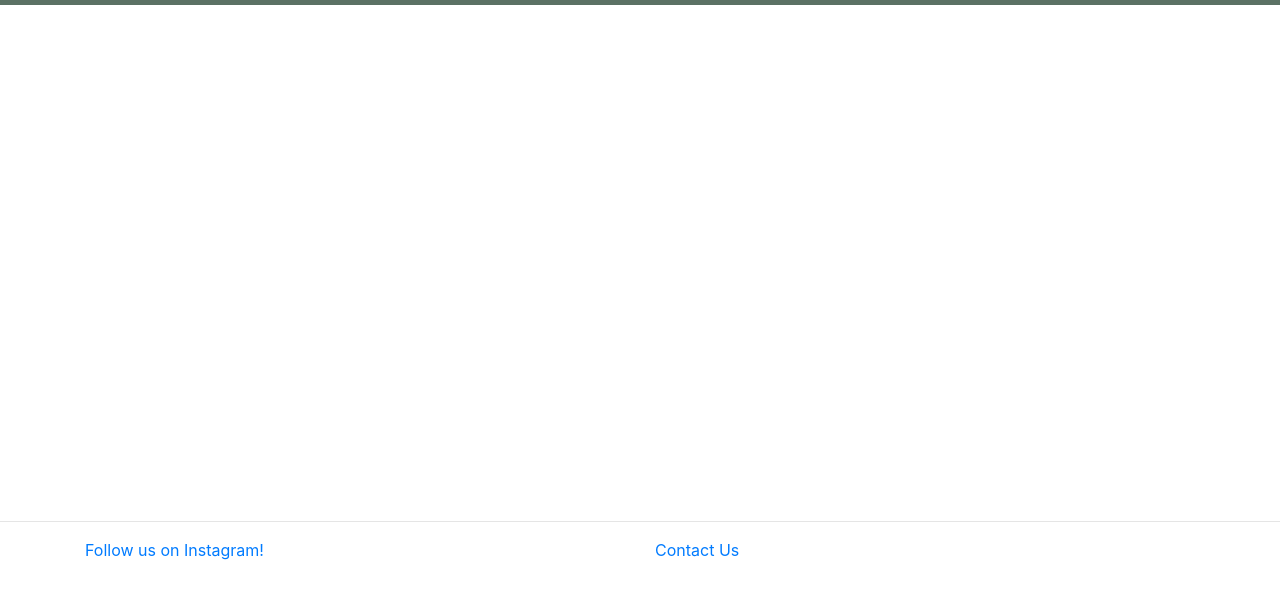
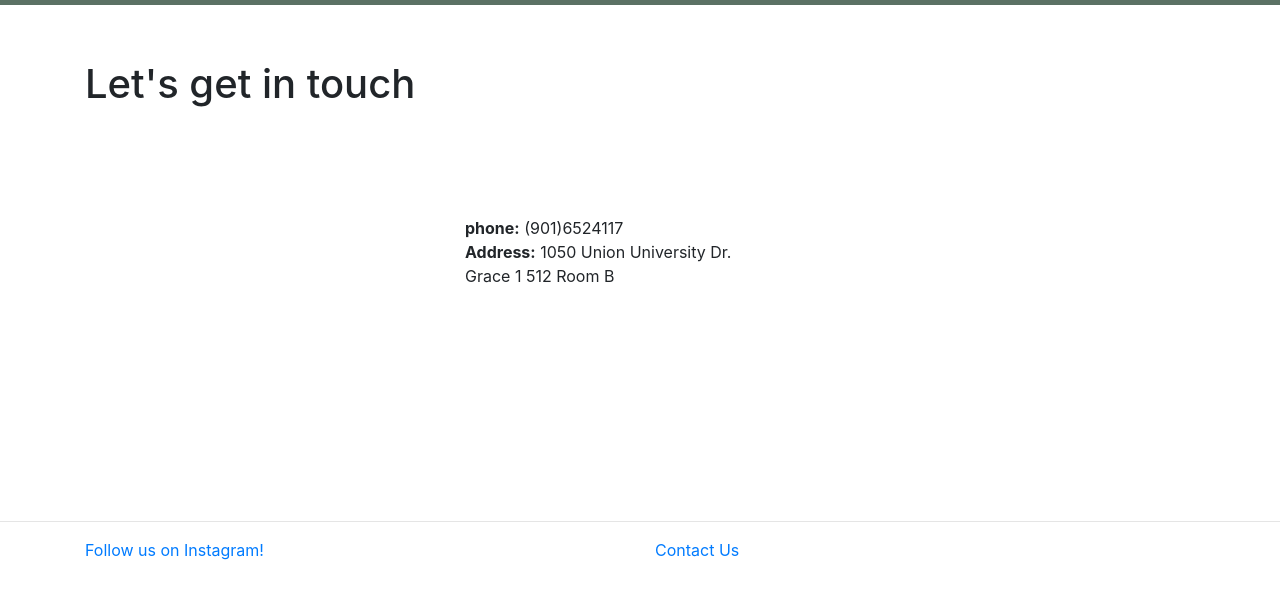
Before and after one commit to ashrai15/webdesign-final, a website: page public/contactUs.html in a window 1280 px wide. Shown: the part 195-794 px from the top of the page. Drawn offline with nearby package versions, Linux system fonts and the light colour scheme; no server answers.

Commit message:
very basic of contact me

```diff
--- a/public/contactUs.html
+++ b/public/contactUs.html
@@ -84,17 +84,24 @@
         </nav>
     </header>
 
-    <div class="container">
-        <div class="row">
-            <div class="col"></div>
+
+    <section class="container">
+        <h1>Let's get in touch</h1>
+        <div class="row" style="padding-top: 100px;">
+            <div class="col-xl-4"></div>
+            <div class="col">
+                <div><strong>phone:</strong> (901)6524117</div>
+                <div><strong>Address:</strong> 1050 Union University Dr. <br> Grace 1 512 Room B</div>
             </div>
+            <div class="col-xl-4"></div>
         </div>
-    <section></section>
+    </section>
     <footer>
         <hr />
         <div class="container">
             <div class="row">
-                <div class="col" style="align-content: center;"><a href="https://www.instagram.com/jon.speaks/">Follow us on Instagram!</a></div>
+                <div class="col" style="align-content: center;"><a href="https://www.instagram.com/jon.speaks/">Follow
+                        us on Instagram!</a></div>
                 <div class="col" style="align-content: center;"><a href="contactUs.html">Contact Us</a>
                 </div>
             </div>
```
Lines whose indentation alone changed are shown as unchanged.
